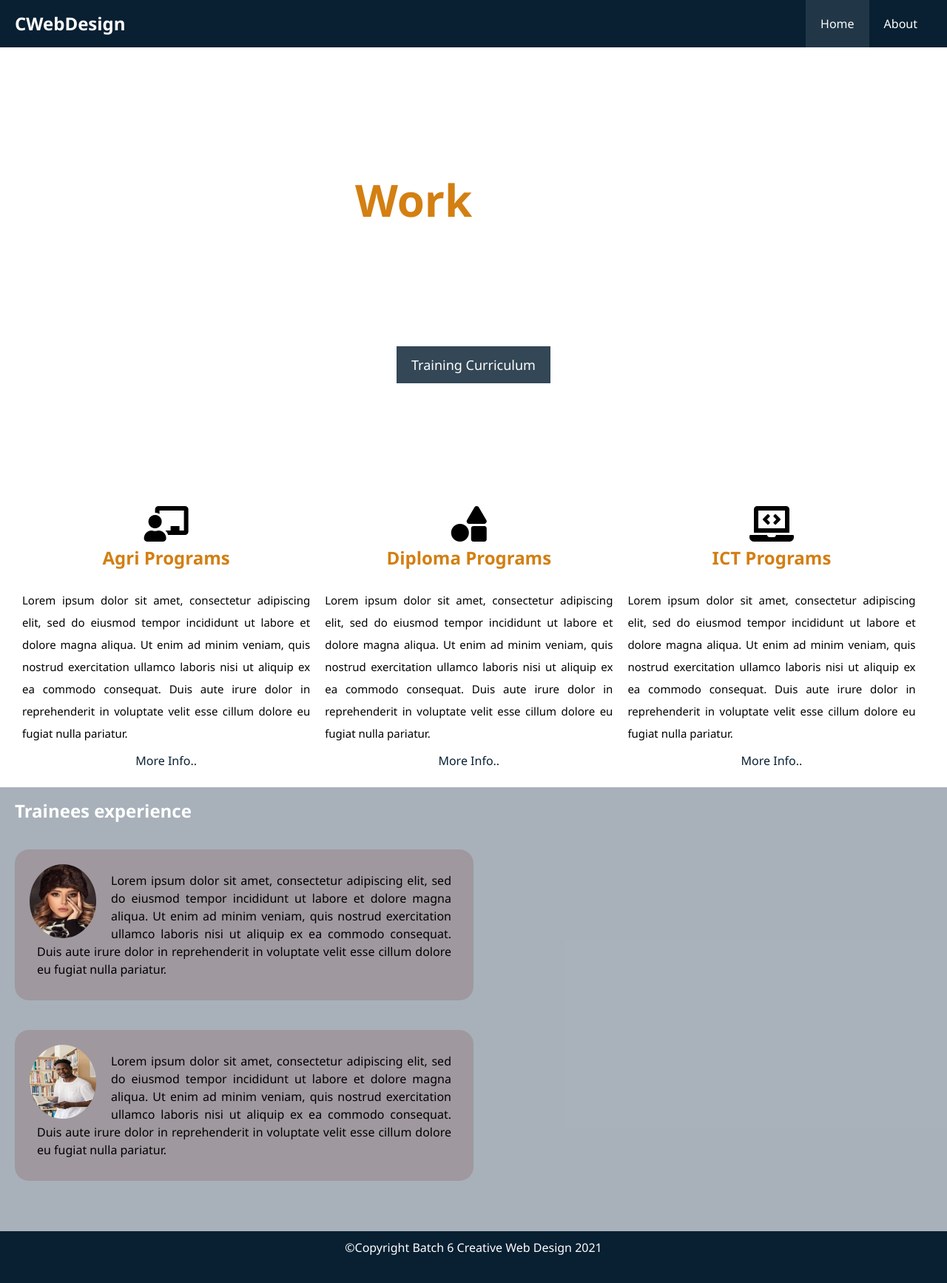
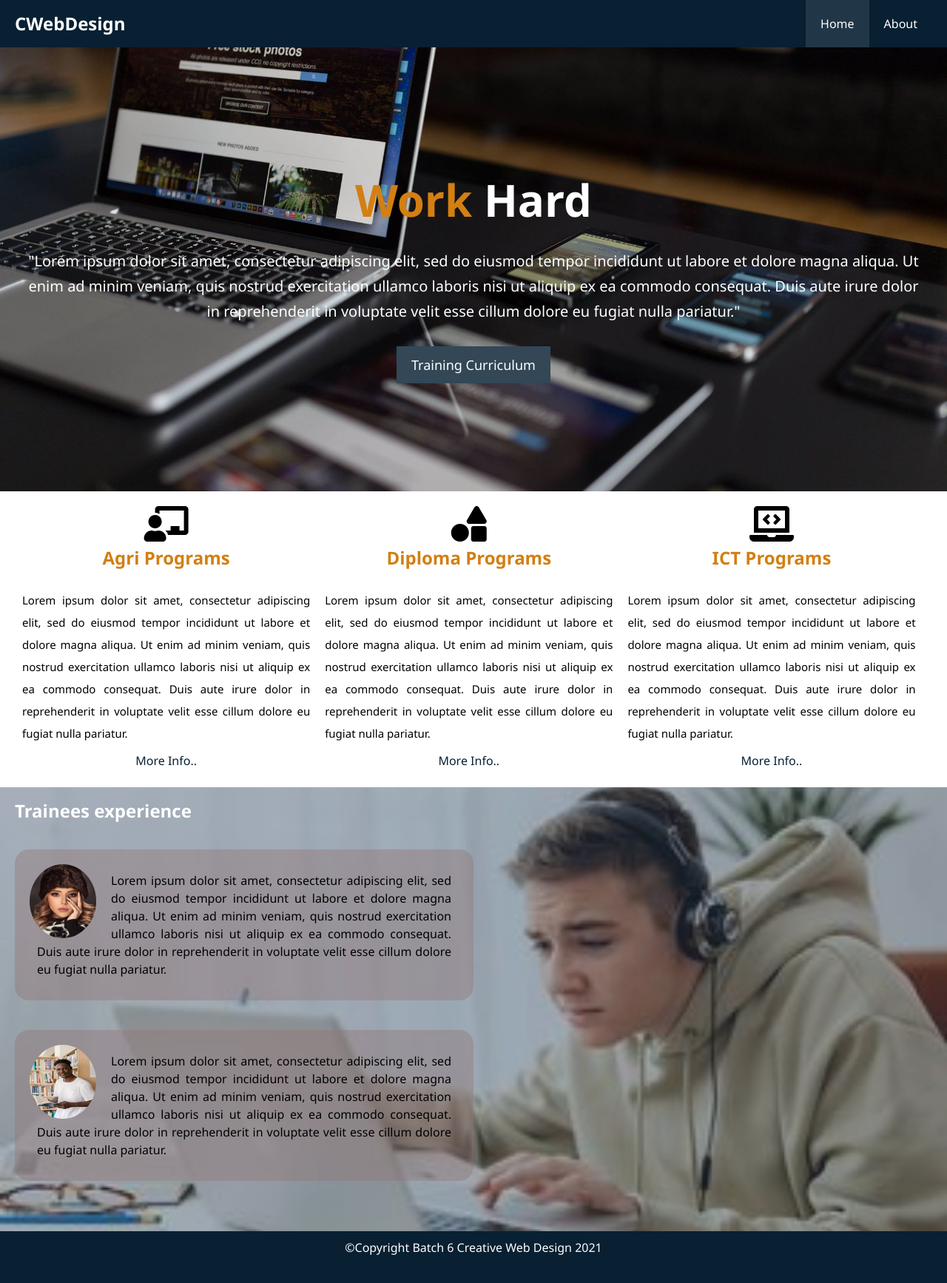
Before and after one commit to bossgiem28/GESTAAC_Batch6_GianeM, a plain HTML site: page index.html in a window 1280 px wide. Shown: the whole page at 74% size. Drawn offline with Linux system fonts and the light colour scheme.

Commit message:
Update style.css

```diff
--- a/CSS/style.css
+++ b/CSS/style.css
@@ -71,7 +71,7 @@ color: #29c5F6;
 }
 
 #hero {
-    background: url("..Image/hero_image.jpg") no-repeat center center/cover;
+    background: url("../Image/hero_image.jpg") no-repeat center center/cover;
     height: 600px;
 }
 
@@ -144,7 +144,7 @@ color: #29c5F6;
 }
 
 #testimonials {
-    background: url("..Image/section.jpg") no-repeat center center/cover;
+    background: url("../Image/section.jpg") no-repeat center center/cover;
     height: 600px;
     overflow: hidden;
 }
```
